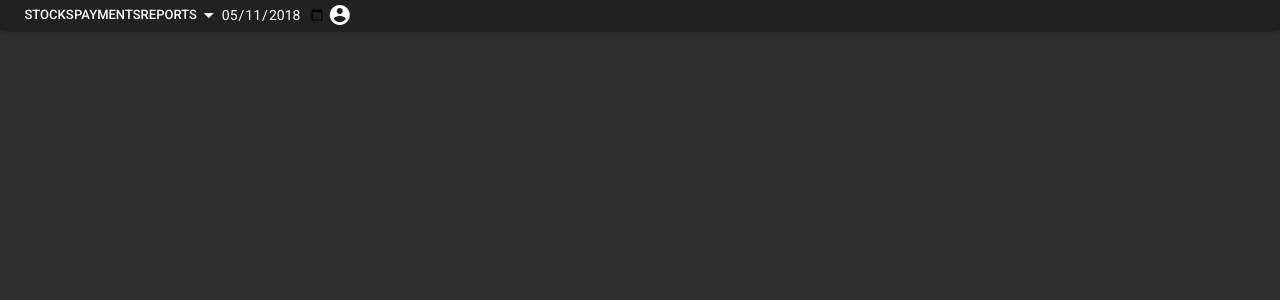
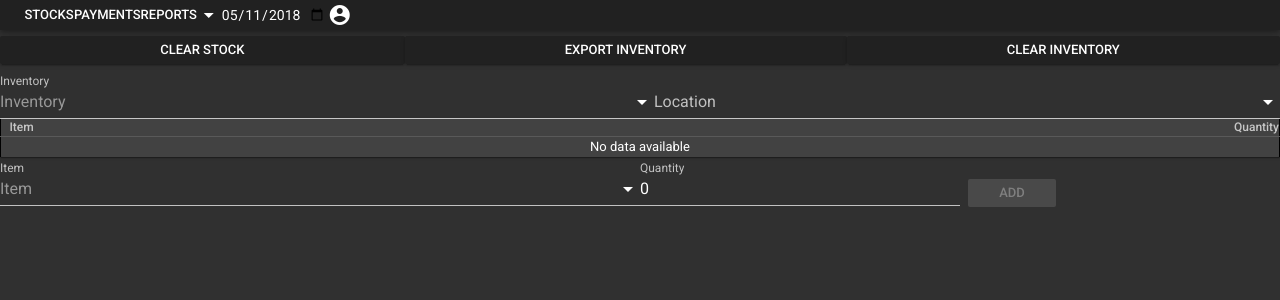
Before and after one commit to ashish0304/myshop, a Vue app: page /#/inventory in a window 1280 px wide. Before the commit this address led to /#/. Shown: the top 300 px of the page. Built offline with nearby package versions, Linux system fonts and the light colour scheme; no server answers.

Commit message:
Added inventory feature

```diff
--- a/src/App.vue
+++ b/src/App.vue
@@ -40,6 +40,9 @@
           </v-list-tile>
           <v-list-tile to="/party">
             Party Details
+          </v-list-tile>
+          <v-list-tile to="/inventory">
+            Inventory
           </v-list-tile>
           <v-list-tile @click.native="logout">
             Logout
--- /dev/null
+++ b/src/components/inventory.vue
@@ -0,0 +1,186 @@
+<template>
+  <v-container class="ma-0 pa-0" fluid>
+    <v-layout fluid>
+      <v-flex>
+        <v-btn @click.native="clearStk" small primary block>Clear Stock</v-btn>
+      </v-flex>
+      <v-flex>
+        <v-btn @click.native="exportInv"small primary block>Export Inventory</v-btn>
+      </v-flex>
+      <v-flex>
+        <v-btn @click.native="clearInv" small primary block>Clear Inventory</v-btn>
+      </v-flex>
+    </v-layout fluid>
+    <v-layout fluid>
+      <v-flex>
+        <v-select
+          :items="arrInv"
+          v-model="txnInv"
+          label="Inventory"
+          placeholder="Inventory"
+          combobox
+          clearable
+          hide-details>
+        </v-select>
+      </v-flex>
+      <v-flex>
+        <v-select
+          :items="arrLocation"
+          v-model="txnLocation"
+          label="Location"
+          item-text="description"
+          item-value="id"
+          return-object
+          hide-details>
+        </v-select>
+      </v-flex>
+    </v-layout>
+    <v-data-table
+      :headers="header"
+      :items="data"
+      hide-actions
+      class="elevation-1" >
+      <template slot="items" slot-scope="props">
+        <td>
+          <v-btn class="pa-0 ma-0" @click.native="deleteInv(props.index)" small icon>
+            <v-icon>delete</v-icon>
+          </v-btn>
+        </td>
+        <td class="text-xs-left">{{ props.item.description }}</td>
+        <td class="text-xs-right">{{ props.item.quantity }}</td>
+      </template>
+    </v-data-table>
+    <v-layout fluid>
+      <v-flex xs6>
+        <v-select
+              :items="arrItem"
+              v-model="txnItem"
+              label="Item"
+              item-text="description"
+              item-value="id"
+              placeholder="Item"
+              :search-input.sync="searchItem"
+              autocomplete
+              clearable
+              return-object
+              hide-details>
+        </v-select>
+      </v-flex>
+      <v-flex xs3>
+        <v-text-field
+              type="number"
+              v-model.number="txnQuantity"
+              label="Quantity"
+              :placeholder="itemQOH"
+              @blur="txnQuantity=isNaN(txnQuantity)?0:Math.floor(txnQuantity)"
+              hide-details>
+        </v-text-field>
+      </v-flex>
+      <v-flex xs3>
+        <v-btn :disabled="!txnInv || txnInv.length<8 || !txnLocation || !txnItem || txnQuantity==0" @click.native="addItem" color="primary" small top>Add</v-btn>
+      </v-flex>
+    </v-layout>
+  </v-container>
+</template>
+
+<script>
+// import axios from 'axios'
+export default {
+  name: 'inventory',
+  data () {
+    return {
+      arrInv: [],
+      txnInv: null,
+      arrLocation: [],
+      txnLocation: null,
+      arrItem: [],
+      txnItem: null,
+      txnQuantity: 0,
+      header: [
+        { text: '', value: '', sortable: false },
+        { text: 'Item', value: 'description', sortable: false, align: 'left' },
+        { text: 'Quantity', value: 'quantity', sortable: false, align: 'right' }
+      ],
+      data: [],
+      searchItem: null
+    }
+  },
+  created () {
+    this.getLocation()
+    this.getInvs()
+  },
+  watch: {
+    txnInv () {
+      // alert(this.txnInv)
+      this.$http.get(`/api/inventory?inv_id=${this.txnInv}&lcn_id=${this.txnLocation.id}`).then((res) => {
+        // alert(JSON.stringify(res.data))
+        this.data = res.data
+      })
+    },
+    txnLocation () {
+      this.$http.get(`/api/inventory?inv_id=${this.txnInv}&lcn_id=${this.txnLocation.id}`).then((res) => {
+        this.data = res.data
+      })
+    },
+    searchItem (val) {
+      if (val.length < 3) { return }
+      this.$http.get(`/api/items?desc=${val}`).then((res) => {
+        this.arrItem = res.data
+      })
+    }
+  },
+  methods: {
+    getLocation () {
+      this.$http.get('/api/location').then((res) => {
+        this.arrLocation = res.data
+        this.txnLocation = this.arrLocation[0]
+      })
+    },
+    getInvs () {
+      this.$http.get('/api/inventory').then((res) => {
+        this.arrInv = res.data.map(a => a.id)
+        this.txnInv = this.arrInv[0]
+      })
+    },
+    addItem () {
+      let dt = {id: this.txnInv,
+        lcn_id: this.txnLocation.id,
+        itm_id: this.txnItem.id,
+        description: this.txnItem.description,
+        quantity: this.txnQuantity}
+      this.$http.post('/api/inventory', dt).then((res) => {
+        if (res.data.length) {
+          this.data = res.data
+        } else {
+          this.data.push(dt)
+        }
+        this.txnItem = null
+        this.arrItem = []
+        this.txnQuantity = 0
+      })
+      // alert(JSON.stringify(this.data))
+    },
+    deleteInv (i) {
+      this.$http.put('/api/inventory', this.data[i]).then((res) => {
+        this.data.splice(i, 1)
+      })
+    },
+    clearStk () {
+      if (!confirm('Are you sure, you want')) { return }
+      this.$http.put(`/api/clrstk?lcn_id=${this.txnLocation.id}`).then((res) => {
+        alert('Successfully deleted stock from selected location')
+      })
+    },
+    exportInv () {
+      this.$http.put(`/api/expinv?inv_id=${this.txnInv}&lcn_id=${this.txnLocation.id}`).then((res) => {
+        alert('Selected inventory exported Successfully to stock')
+      })
+    },
+    clearInv () {
+      this.$http.put(`/api/clrinv?inv_id=${this.txnInv}&lcn_id=${this.txnLocation.id}`).then((res) => {
+        this.data.splice(0, this.data.length)
+      })
+    }
+  }
+}
+</script>
--- a/src/router/index.js
+++ b/src/router/index.js
@@ -5,6 +5,7 @@ import stktran from '@/components/stktran'
 import pmttran from '@/components/pmttran'
 import item from '@/components/item'
 import party from '@/components/party'
+import inventory from '@/components/inventory'
 import repstock from '@/components/repstock'
 import repprtbal from '@/components/repprtbal'
 import repdattran from '@/components/repdattran'
@@ -45,6 +46,11 @@ export default new Router({
       props: true
     },
     {
+      path: '/inventory',
+      name: 'inventory',
+      component: inventory
+    },
+    {
       path: '/repstock',
       name: 'repstock',
       props: true,
```
